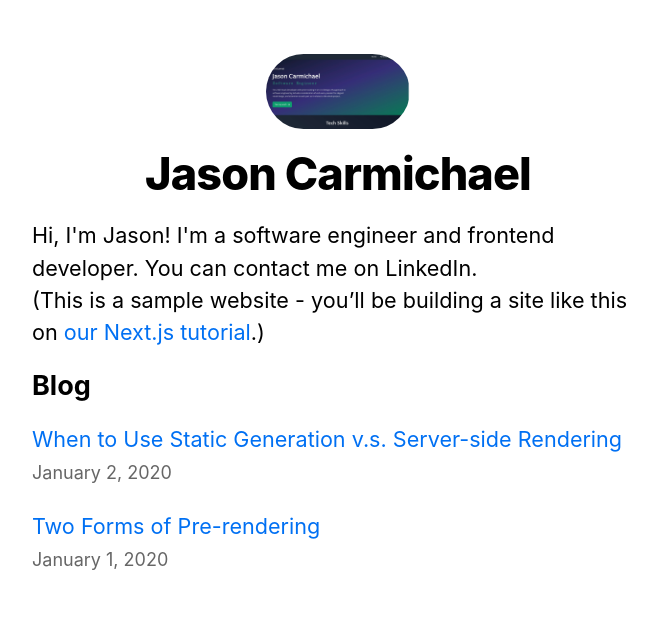
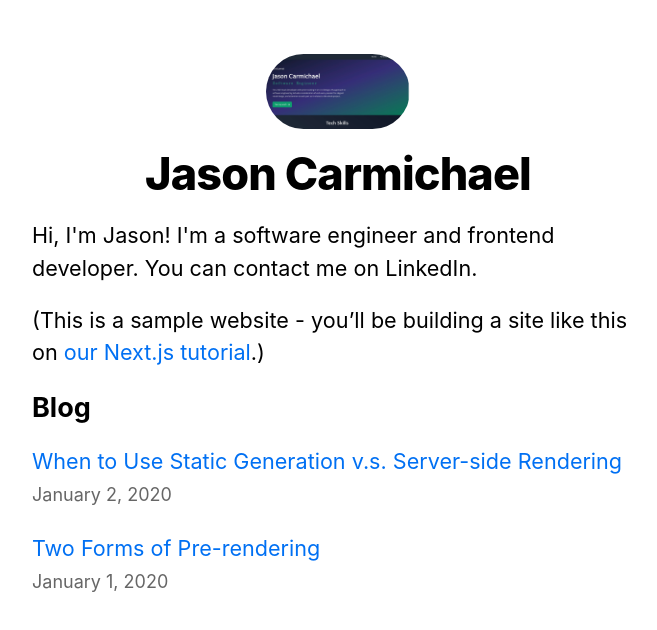
Before and after one commit to jasondcarmichael/next.js_blog_template, a Next.js app: page / in a window 1280 px wide. Shown: the top 630 px of the page, without its empty margins (302-959 px from the left). Built offline with nearby package versions, Linux system fonts and the light colour scheme.

Commit message:
Markdown line breaks fixed with CSS

```diff
--- a/pages/posts/[id].js
+++ b/pages/posts/[id].js
@@ -35,7 +35,7 @@ export default function Post({ postData }) {
 
         <article>
             <h1 className={utilStyles.headingXl}>{postData.title}</h1>
-            <div className={utilStyles.lightText}>
+            <div className={utilStyles.lightText} id="time">
                 <Date dateString={postData.date} />
             </div>
             <div dangerouslySetInnerHTML={{ __html: postData.contentHtml }} />
--- a/styles/globals.css
+++ b/styles/globals.css
@@ -37,3 +37,11 @@ button {
   padding: 0.5rem 1rem;
   font-weight: bold;
 }
+
+p, ul {
+  margin-bottom: 20px;
+}
+
+#time {
+  margin-bottom: 20px;
+}
```
Also changed, not shown: posts/pre-rendering.md (+2 -0 lines).
